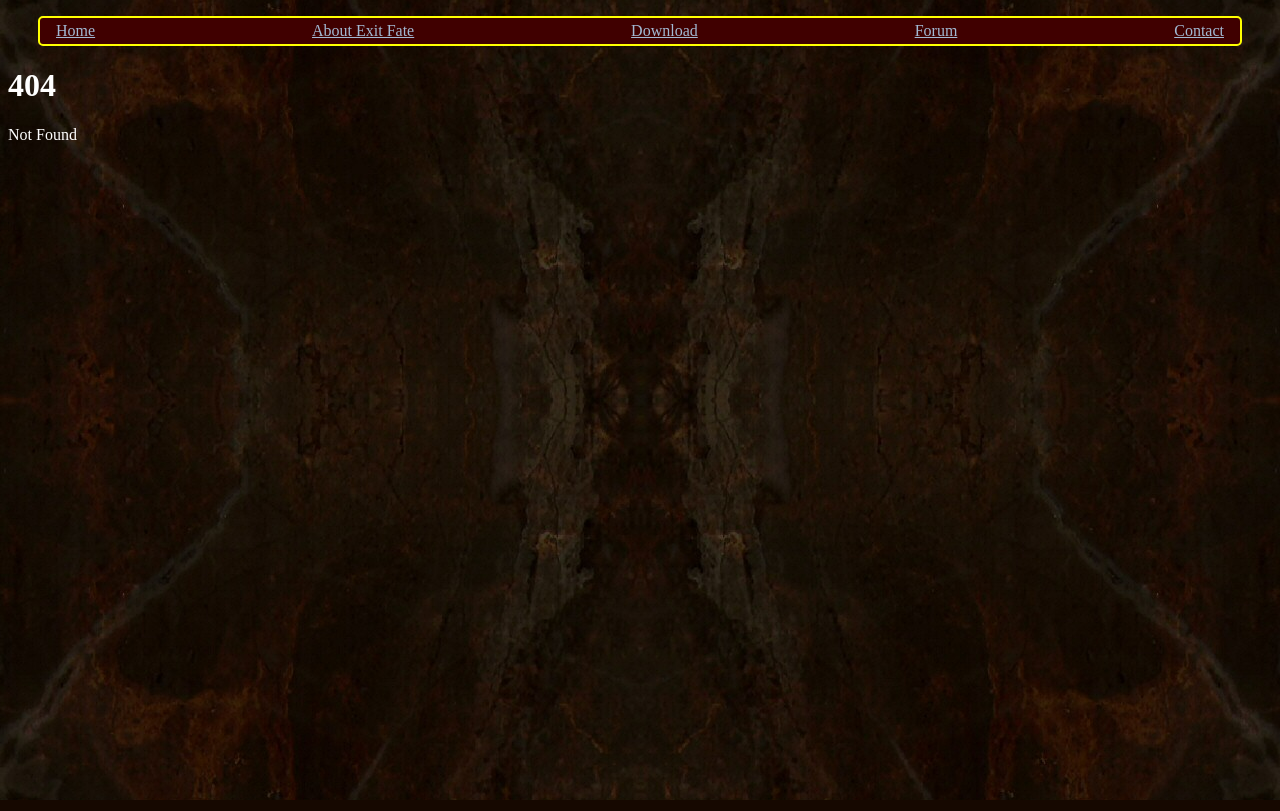
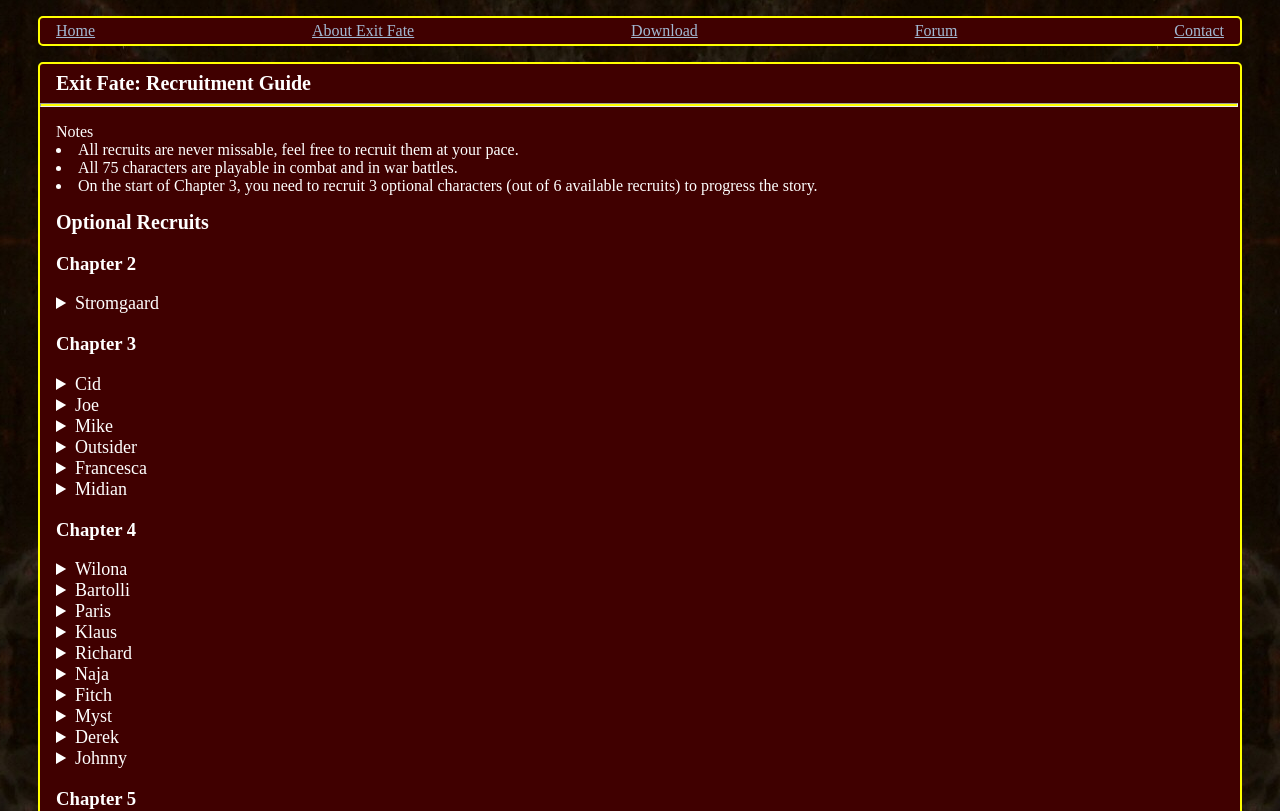
Before and after one commit to ak505188/The-Hand-of-Fate-Remake, a SvelteKit app: page /guides/recruit_old in a window 1280 px wide. Before the commit this address had no page. Shown: the top 811 px of the page. Built offline with nearby package versions, Linux system fonts and the light colour scheme.

Commit message:
Changed recruits layout to match bestiary

```diff
--- a/src/routes/+layout.svelte
+++ b/src/routes/+layout.svelte
@@ -17,6 +17,10 @@
     --element-water: #0070ff;
     --element-lightning: #ffff00;
     --color-text-alt: #a2b9d3;
+    --color-background: #400000;
+    --color-background-alt: #4e0101;
+    --color-border: yellow;
+    --color-border-alt: #959E26;
   }
 
   :global(body) {
--- a/src/routes/guides/bestiary/Enemy.svelte
+++ b/src/routes/guides/bestiary/Enemy.svelte
@@ -38,11 +38,10 @@
 
 <style>
   details {
-    --border-color: #959E26;
     --background-color: #4e0101;
     --background-color-alt: #4e0101;
-    background: var(--background-color);
-    box-shadow: 0 0 0 1px var(--border-color);
+    background: var(--color-background-alt);
+    box-shadow: 0 0 0 1px var(--color-border-alt);
   }
 
   details[open] {
--- a/src/routes/guides/recruit/Recruit.svelte
+++ b/src/routes/guides/recruit/Recruit.svelte
@@ -3,7 +3,12 @@
 </script>
 
 <details>
-  <summary>{recruit.name}</summary>
+  <summary>
+    {recruit.name}
+    {#if recruit.available}
+      <span>Chapter {recruit.available}</span>
+    {/if}
+  </summary>
   <div>
     {#if recruit.castle_function}
       <p>Castle Function: {recruit.castle_function}</p>
@@ -17,4 +22,39 @@
     font-size: 1.125rem;
   }
 
+  details {
+    background: var(--color-background-alt);
+    box-shadow: 0 0 0 1px var(--color-border-alt);
+  }
+
+  details[open] {
+    margin: 1rem auto;
+  }
+
+  summary {
+    display: flex;
+    padding: .5rem;
+  }
+
+  summary span {
+    margin-left: auto;
+  }
+
+  details summary::before {
+    font-weight: 600;
+    font-size: 1rem;
+    content: '+';
+    margin-right: .25rem;
+    font-family: monospace;
+    cursor: pointer;
+  }
+
+  details[open] summary::before {
+    content: '-';
+  }
+
+  details > div {
+    outline: 1px solid var(--color-border-alt);
+    padding: .5rem 1rem;
+  }
 </style>
--- /dev/null
+++ b/src/routes/guides/recruit_old/+page.svelte
@@ -0,0 +1,55 @@
+<script>
+  import Container from '$lib/components/container.svelte';
+  import Recruits from '$lib/data/recruitment.js';
+  import Recruit from './Recruit.svelte';
+</script>
+
+<Container>
+  <h2>Exit Fate: Recruitment Guide</h2>
+  <hr class="border">
+  <ul>Notes
+    <li>All recruits are never missable, feel free to recruit them at your pace.</li>
+    <li>All 75 characters are playable in combat and in war battles.</li>
+    <li>On the start of Chapter 3, you need to recruit 3 optional characters (out of 6 available recruits) to progress the story.</li>
+  </ul>
+
+  <h2>
+    Optional Recruits
+  </h2>
+  <h3>Chapter 2</h3>
+  {#each Recruits.filter(recruit => recruit.available == 2) as recruit}
+     <Recruit recruit={recruit}/>
+  {/each}
+  <h3>Chapter 3</h3>
+  {#each Recruits.filter(recruit => recruit.available == 3) as recruit}
+     <Recruit recruit={recruit}/>
+  {/each}
+  <h3>Chapter 4</h3>
+  {#each Recruits.filter(recruit => recruit.available == 4) as recruit}
+     <Recruit recruit={recruit}/>
+  {/each}
+  <h3>Chapter 5</h3>
+  {#each Recruits.filter(recruit => recruit.available == 5) as recruit}
+     <Recruit recruit={recruit}/>
+  {/each}
+  <h3>Chapter 6</h3>
+  {#each Recruits.filter(recruit => recruit.available == 6) as recruit}
+     <Recruit recruit={recruit}/>
+  {/each}
+  <h3>Chapter 7</h3>
+  {#each Recruits.filter(recruit => recruit.available == 7) as recruit}
+     <Recruit recruit={recruit}/>
+  {/each}
+  <h3>Chapter 8</h3>
+  {#each Recruits.filter(recruit => recruit.available == 8) as recruit}
+     <Recruit recruit={recruit}/>
+  {/each}
+
+  <h2>Story Recruits (SPOILER WARNING)</h2>
+  {#each Recruits.filter(recruit => recruit.automatic) as recruit}
+     <Recruit recruit={recruit}/>
+  {/each}
+</Container>
+
+<style>
+</style>
--- /dev/null
+++ b/src/routes/guides/recruit_old/Recruit.svelte
@@ -0,0 +1,19 @@
+<script>
+  export let recruit;
+</script>
+
+<details>
+  <summary>{recruit.name}</summary>
+  <div>
+    {#if recruit.castle_function}
+      <p>Castle Function: {recruit.castle_function}</p>
+    {/if}
+    {@html recruit.html}
+  </div>
+</details>
+
+<style>
+  summary {
+    font-size: 1.125rem;
+  }
+</style>
```
Also changed, not shown: src/routes/guides/recruit/+page.svelte (+9 -30 lines).
